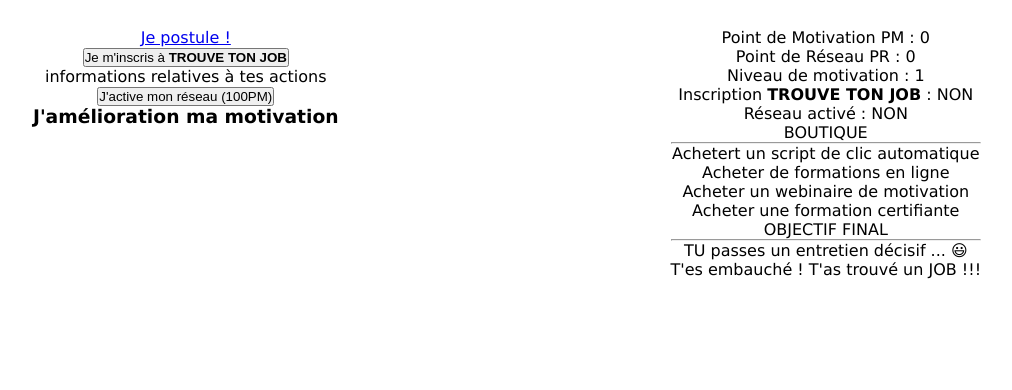
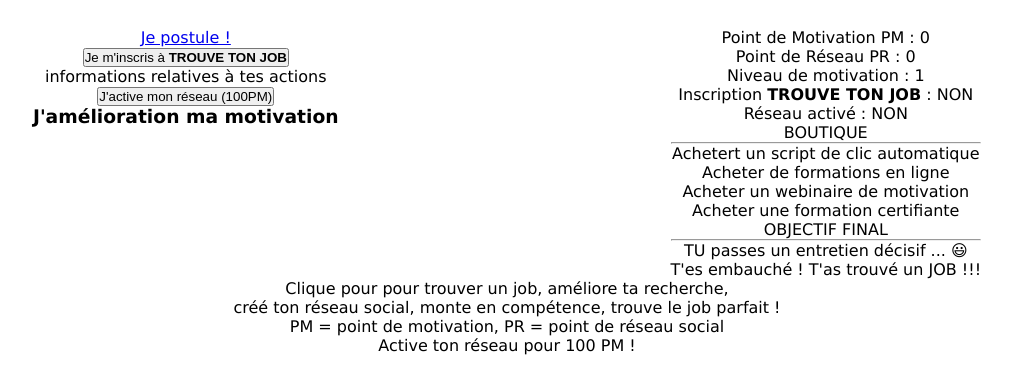
Before and after one commit to Arrghe64/JobClicker, a plain HTML site: page index.html in a window 1280 px wide. Shown: the part 60-450 px from the top of the page, without its empty margins (133-1145 px from the left). Drawn offline with Linux system fonts and the light colour scheme.

Commit message:
Adding the footer on the HTML file

```diff
--- a/index.html
+++ b/index.html
@@ -73,7 +73,15 @@
       </div>
     </div>
 
-    <div class="footer"></div>
+    <div class="footer">
+      <p>
+        Clique pour pour trouver un job, améliore ta recherche, <br />
+        créé ton réseau social, monte en compétence, trouve le job parfait !
+        <br />
+        PM = point de motivation, PR = point de réseau social <br />
+        Active ton réseau pour 100 PM !
+      </p>
+    </div>
 
     <script src="script.js"></script>
   </body>
```
